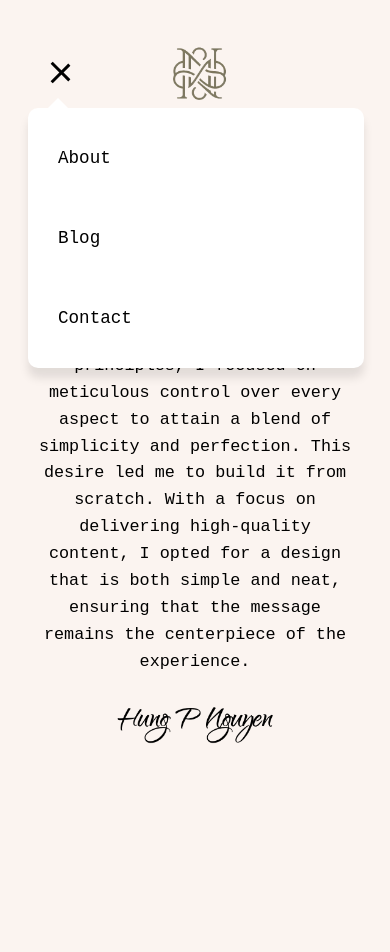
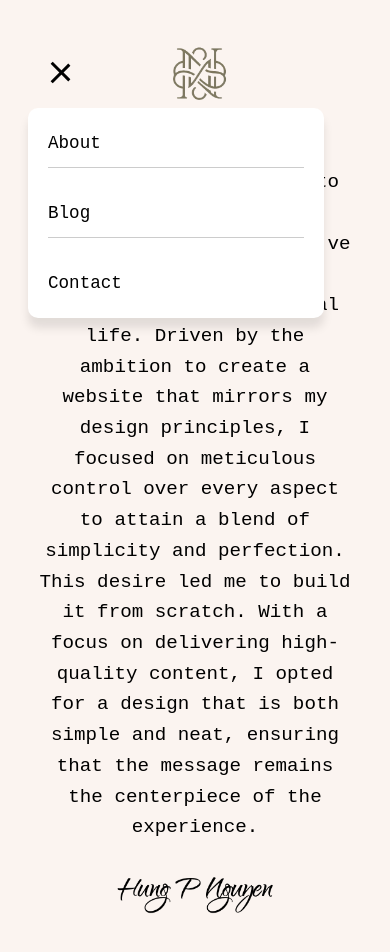
Before and after one commit to hpnguyen27/bluenok, a React (Create React App) app: page /about in a window 390 px wide. Both pictures are taken after a click on the element 60 px from the left and 67 px from the top of the page. Shown: the top 952 px of the page. Before the commit the page ends 844 px from the top, so only its background shows below. Built offline with nearby package versions, Linux system fonts and the light colour scheme.

Commit message:
Signature animation, menu separators

```diff
--- a/src/components/About/About.module.css
+++ b/src/components/About/About.module.css
@@ -1,8 +1,8 @@
 .centeredContainer {
-    text-align: center;
-    font-family: 'Courier New', monospace;
-    padding: 10px;;
-  }
+  text-align: center;
+  font-family: 'Courier New', monospace;
+  padding: 10px;
+}
 
 .styledParagraph {
   display: inline-block;
@@ -15,7 +15,7 @@
 @media (max-width: 768px) {
   .styledParagraph {
     max-width: 100vw;
-    font-size: 1.05rem;
+    font-size: 1.2rem;
   }
 }
 
@@ -31,3 +31,20 @@
     max-width: 250px;
   }
 }
+
+.signatureImageAnimate {
+  opacity: 0;
+  transform: translateX(100%);
+  animation: slideIn 0.5s ease forwards;
+}
+
+@keyframes slideIn {
+  0% {
+    opacity: 0;
+    transform: translateX(100%);
+  }
+  100% {
+    opacity: 1;
+    transform: translateX(0);
+  }
+}
--- a/src/components/About/About.tsx
+++ b/src/components/About/About.tsx
@@ -1,4 +1,4 @@
-import React from 'react';
+import React, { useEffect, useRef } from 'react';
 import styles from './About.module.css';
 import signatureImage from '../../assets/signature.png';
 
@@ -8,9 +8,28 @@ interface AboutProps {
 
 const About: React.FC<AboutProps> = ({ content }) => {
   const aboutContent = content || process.env.REACT_APP_ABOUT_CONTENT;
+  const containerRef = useRef<HTMLDivElement>(null);
+
+  useEffect(() => {
+    const handleScroll = () => {
+      const signatureElement = document.querySelector(`.${styles.signatureImage}`);
+      if (signatureElement && containerRef.current) {
+        const scrollPosition = window.innerHeight + window.scrollY;
+        const signaturePosition = signatureElement.getBoundingClientRect().top + window.scrollY;
+        if (scrollPosition >= signaturePosition && containerRef.current.scrollHeight > window.innerHeight) {
+          signatureElement.classList.add(styles.signatureImageAnimate);
+        }
+      }
+    };
+
+    window.addEventListener('scroll', handleScroll);
+    return () => {
+      window.removeEventListener('scroll', handleScroll);
+    };
+  }, []);
 
   return (
-    <div className={styles.centeredContainer}>
+    <div ref={containerRef} className={styles.centeredContainer}>
       <p className={styles.styledParagraph}>{aboutContent}</p>
       <img src={signatureImage} alt="Signature" className={styles.signatureImage} />
     </div>
--- a/src/components/HomePage/QuoteOfTheDay.tsx
+++ b/src/components/HomePage/QuoteOfTheDay.tsx
@@ -21,7 +21,7 @@ const QuoteOfTheDay: React.FC = () => {
 
   useEffect(() => {
     const fetchQuote = async () => {
-      const response = await axios.get(process.env.REACT_APP_QUOTE_API_URL || '');
+      const response = await axios.get(process.env.REACT_APP_QUOTE_API_URL ?? '');
       const { content, authorSlug } = response.data[0];
       const author = formatAuthorName(authorSlug);
       const dateFetched = new Date().toISOString().slice(0, 10);
--- a/src/components/Navigation/Navigation.tsx
+++ b/src/components/Navigation/Navigation.tsx
@@ -1,30 +1,53 @@
-import React, { useState } from 'react';
+import React, { useState, useRef, useEffect } from 'react';
 import styles from './NavigationBar.module.css';
 import logo from '../../assets/Untitled.png';
 import { Link } from 'react-router-dom';
 
 const NavigationBar: React.FC = () => {
   const [isOpen, setIsOpen] = useState(false);
+  const menuRef = useRef<HTMLDivElement>(null);
+  const burgerRef = useRef<HTMLDivElement>(null);
 
   const toggleMenu = () => {
     setIsOpen(!isOpen);
   };
+
+  const closeMenu = (event: MouseEvent) => {
+    if (
+      menuRef.current &&
+      !menuRef.current.contains(event.target as Node) &&
+      !burgerRef.current?.contains(event.target as Node)
+    ) {
+      setIsOpen(false);
+    }
+  };
+
+  useEffect(() => {
+    document.addEventListener('mousedown', closeMenu);
+    return () => {
+      document.removeEventListener('mousedown', closeMenu);
+    };
+  }, []);
 
   return (
     <div className={styles.navbar}>
       <Link to="/" className={styles.logo}>
         <img src={logo} alt="Logo" className={styles.logoImage} />
       </Link>
-      <div className={`${styles.menu} ${isOpen ? styles.open : ''}`}>
+      <div ref={menuRef} className={`${styles.menu} ${isOpen ? styles.open : ''}`}>
         <a href="/about">About</a>
         <a href="/blog">Blog</a>
         <a href="/contact">Contact</a>
       </div>
-      <div className={`${styles.burger} ${isOpen ? styles.open : ''}`} onClick={toggleMenu}>
-      <div className={styles.line}></div>
-      <div className={styles.line}></div>
-      <div className={styles.line}></div>
-    </div>
+      <div
+        ref={burgerRef}
+        className={`${styles.burger} ${isOpen ? styles.open : ''}`}
+        onClick={toggleMenu}
+      >
+        <div className={styles.line}></div>
+        <div className={styles.line}></div>
+        <div className={styles.line}></div>
+      </div>
     </div>
   );
 };
--- a/src/components/Navigation/NavigationBar.module.css
+++ b/src/components/Navigation/NavigationBar.module.css
@@ -82,7 +82,7 @@
     left: 0;
     width: 116%;
     background-color: #ffffff;
-    padding: 20px;
+    padding: 10px 20px;
     box-shadow: 0 10px 10px rgba(0, 0, 0, 0.1);
     flex-direction: column;
     align-items: flex-start;
@@ -90,6 +90,7 @@
     transform: translateY(-100%);
     transition: opacity 0.3s ease, transform 0.3s ease-in-out;
     border-radius: 10px;
+    box-sizing: border-box;
   }
 
   .menu.open {
@@ -98,19 +99,22 @@
     transform: translateY(0);
   }
 
-  .menu::before {
-    content: '';
+  .menu {
+    display: none;
     position: absolute;
-    top: -10px;
-    left: 20px;
-    width: 0;
-    height: 0;
-    border-left: 10px solid transparent;
-    border-right: 10px solid transparent;
-    border-bottom: 10px solid #fff;
+    top: 80px;
+    left: 0;
+    width: 116%;
+    background-color: #ffffff;
+    padding: 10px 20px;
+    box-shadow: 0 10px 10px rgba(0, 0, 0, 0.1);
+    flex-direction: column;
+    align-items: flex-start;
     opacity: 0;
-    transform: translateY(-10px);
-    transition: opacity 0.3s ease, transform 0.3s ease;
+    transform: translateY(-100%);
+    transition: opacity 0.3s ease, transform 0.3s ease-in-out;
+    border-radius: 10px;
+    box-sizing: border-box;
   }
 
   .menu.open::before {
@@ -119,11 +123,27 @@
   }
 
   .menu a {
-    margin: 10px 0;
-    padding: 10px;
+    margin: 0;
+    padding: 0;
     opacity: 0;
     transform: translateX(-20px);
     transition: opacity 0.3s ease, transform 0.3s ease;
+    position: relative;
+    width: 100%;
+    text-align: left;
+    height: 50px; /* Add a fixed height */
+    display: flex; /* Use flexbox for vertical alignment */
+    align-items: center; /* Vertically center the text */
+  }
+
+  .menu a:not(:last-child)::after {
+    content: '';
+    position: absolute;
+    bottom: 0;
+    left: 0;
+    width: 100%;
+    height: 1px;
+    background-color: #ccc;
   }
 
   .menu.open a {
```
